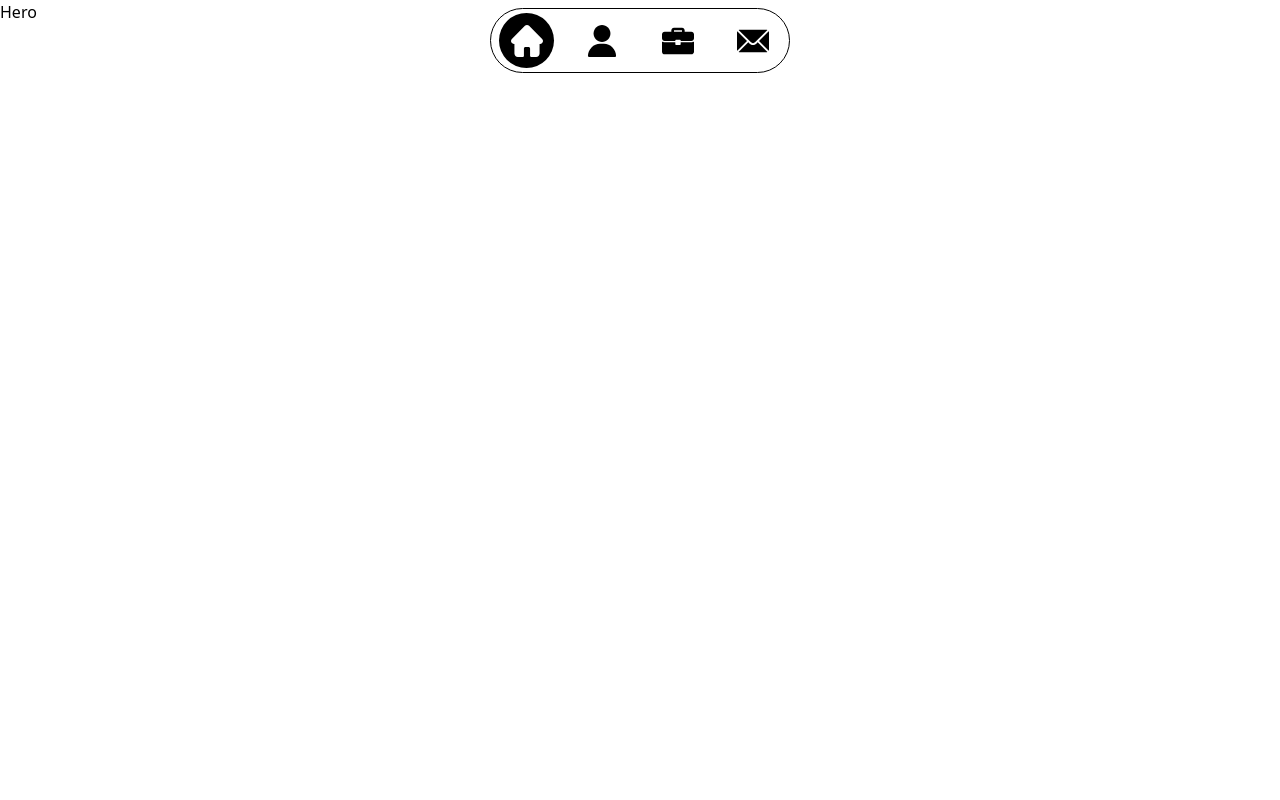
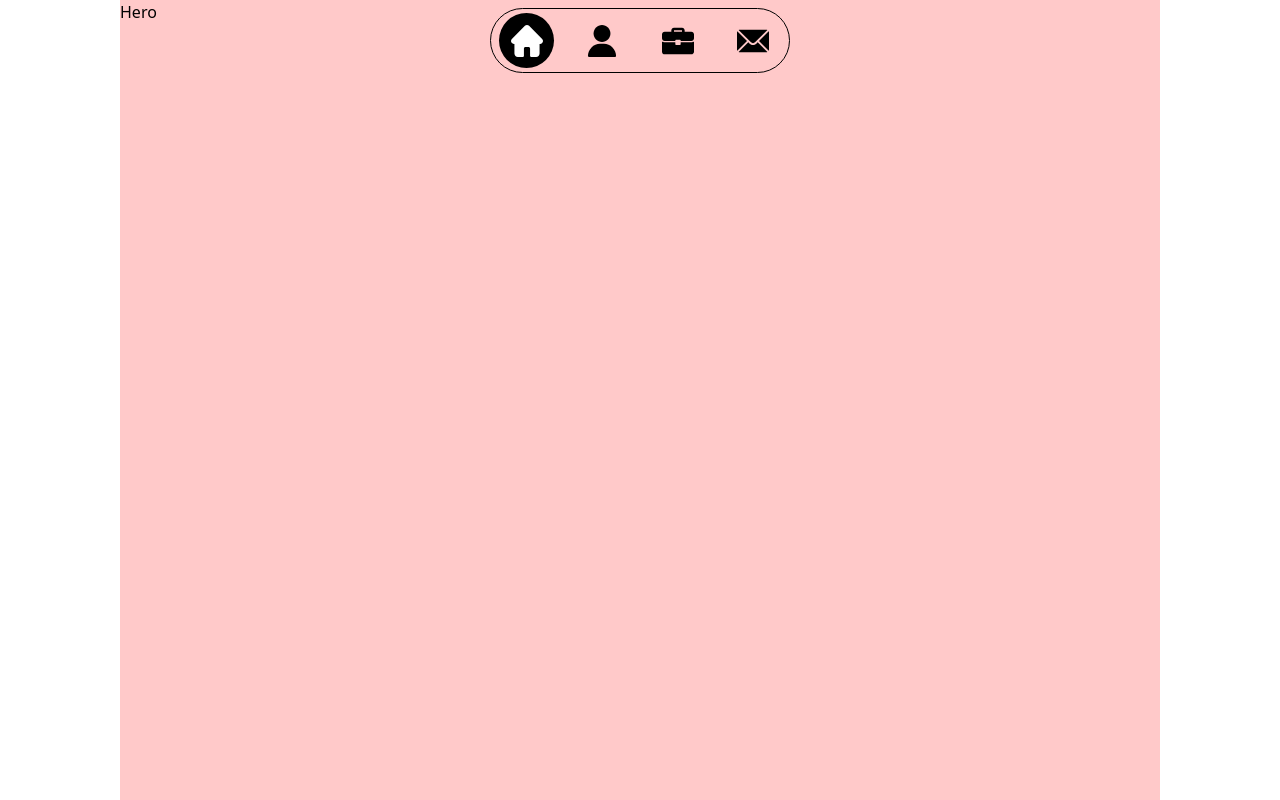
Before and after one commit to ouassilabenhammou/showcase-portfolio-s4, a Next.js app: page / in a window 1280 px wide. Shown: the top 800 px of the page. Built offline with nearby package versions, Linux system fonts and the light colour scheme.

Commit message:
chore(ui): tijdelijk achtergrondkleur toegevoegd voor grid layout

```diff
--- a/app/layout.tsx
+++ b/app/layout.tsx
@@ -11,7 +11,11 @@ export default function RootLayout({
       lang="en"
       className={`${inter.variable} ${caveat.variable} ${impact.variable}`}
     >
-      <body>{children}</body>
+      <body>
+        <main className="grid-cols-12 mx-[120px] gap-5 bg-red-200 ">
+          {children}
+        </main>
+      </body>
     </html>
   );
 }
```
